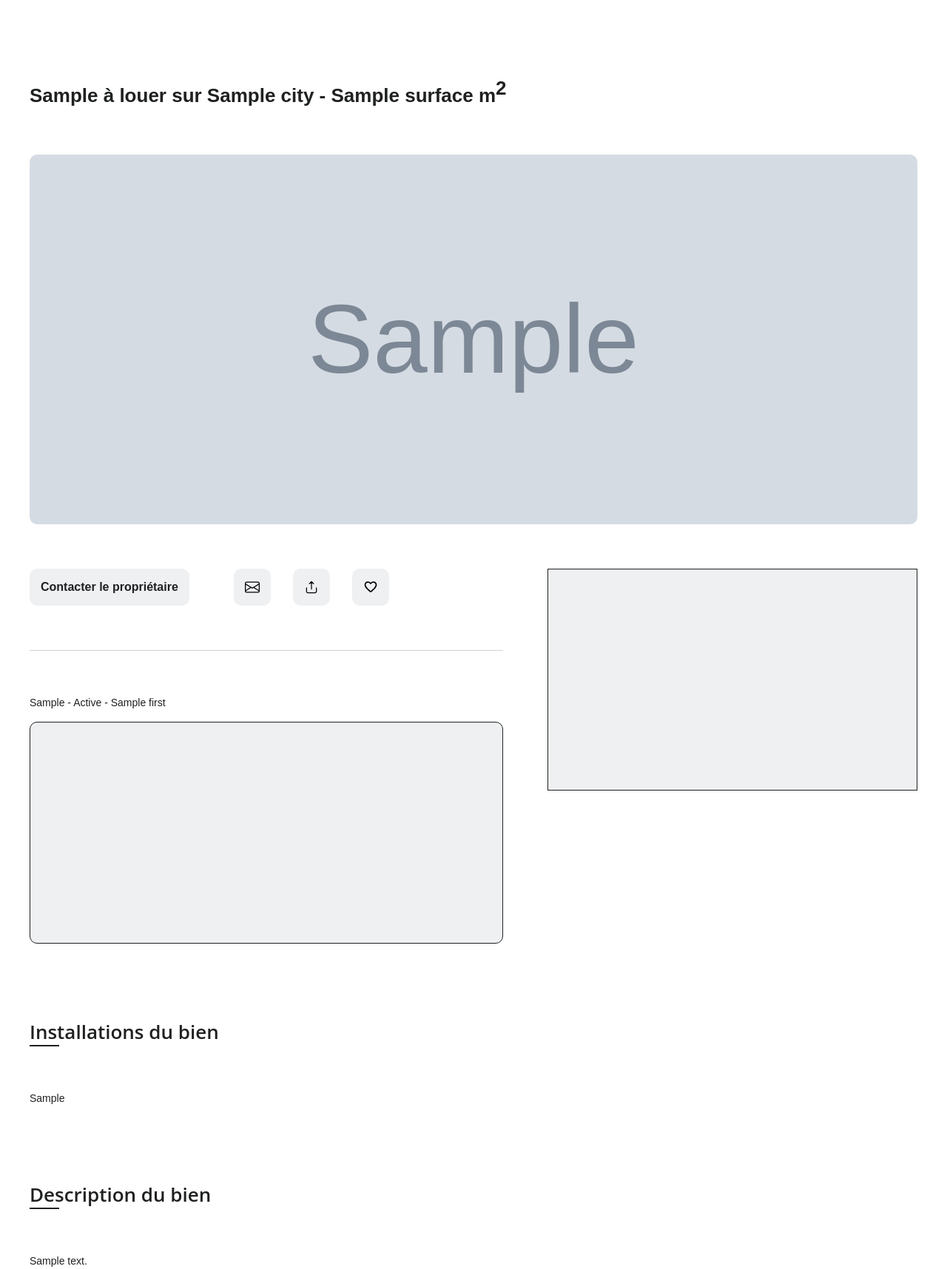
After one commit to ParasmoM/BoxToGo, a Symfony app: template templates/property_details/index.html.twig in a window 1280 px wide. The commit adds this page. Shown: the whole page at 74% size. Run offline with Twig, Linux system fonts and the light colour scheme; the template is opened without the code that fills it: most values are stand-ins (such as "Sample title", 1, 10 or a date in 2020); grey boxes marked "Sample" are stand-in pictures; some libraries are stand-ins or nearby versions.

Commit message:
La page de détails d'une annonce est partiellement fonctionnelle.

```diff
--- a/public/css/styles.css
+++ b/public/css/styles.css
@@ -1063,3 +1063,93 @@ body {
 .home .card > article .equipped {
   color: #1F2021;
 }
+
+.space-detail section:first-of-type, .space-detail section:nth-child(2), .space-detail section:nth-child(3) {
+  margin-top: 10rem;
+}
+
+.space-detail section:nth-child(2) h2, .space-detail section:nth-child(3) h2 {
+  font-size: 2.6rem;
+  font-weight: 600;
+  font-family: "Open Sans", sans-serif;
+  margin-bottom: 6rem;
+  position: relative;
+}
+.space-detail section:nth-child(2) h2::before, .space-detail section:nth-child(3) h2::before {
+  content: "";
+  display: inline-block;
+  height: 0.2rem;
+  width: 4rem;
+  background-color: #1F2021;
+  position: absolute;
+  bottom: 0;
+}
+
+.space-detail > .container {
+  --padding: 4rem * 2;
+  --max-width: 192rem;
+  background-color: #FFFFFF;
+  width: min(100% - var(--padding), var(--max-width));
+  margin-inline: auto;
+}
+.space-detail section:first-of-type h1 {
+  font-size: 2.6rem;
+  font-weight: 600;
+  margin-bottom: 6rem;
+}
+.space-detail section:first-of-type .gallery {
+  width: 100%;
+  height: 50rem;
+  margin-bottom: 6rem;
+}
+.space-detail section:first-of-type .gallery img {
+  width: 100%;
+  height: 100%;
+  object-fit: cover;
+  border-radius: 1rem;
+}
+.space-detail section:first-of-type .zone {
+  display: flex;
+  gap: 6rem;
+}
+.space-detail section:first-of-type .box1 {
+  flex: 1;
+}
+.space-detail section:first-of-type .box1 .buttons {
+  border-bottom: solid 1px #CDD3D8;
+  display: flex;
+  align-items: center;
+  gap: 3rem;
+  padding-bottom: 6rem;
+  margin-bottom: 6rem;
+}
+.space-detail section:first-of-type .box1 .buttons button {
+  border-radius: 1rem;
+  font-size: 1.6rem;
+  font-weight: 600;
+  height: 5rem;
+  padding-inline: 1.5rem;
+  background-color: #EFF0F2;
+}
+.space-detail section:first-of-type .box1 .buttons button img {
+  height: 2rem;
+}
+.space-detail section:first-of-type .box1 .buttons button:first-of-type {
+  margin-right: 3rem;
+}
+.space-detail section:first-of-type .box1 .map p {
+  margin-bottom: 1.5rem;
+}
+.space-detail section:first-of-type .box1 .map div {
+  height: 30rem;
+  width: 100%;
+  border-radius: 1rem;
+  background-color: #EFF0F2;
+  border: solid 1px;
+}
+.space-detail section:first-of-type .box2 {
+  width: 50rem;
+  height: 30rem;
+  border: solid 1px;
+  background-color: #EFF0F2;
+}
--- a/sass/pages/_index.scss
+++ b/sass/pages/_index.scss
@@ -1,6 +1,6 @@
 @use "login";
 @use "register";
 @use "home";
-// @use "dashboard-page";
+@use "property_details";
 // @use "settings";
 // @use "new_annonce";
--- /dev/null
+++ b/sass/pages/_property_details.scss
@@ -0,0 +1,102 @@
+@use "../base/variables" as *;
+@use "../utils" as *;
+
+.space-detail {
+    > .container {
+        --padding: 4rem * 2;
+        --max-width: #{$container-1};
+
+        background-color: $white;
+        width: min(100% - var(--padding), var(--max-width));
+        margin-inline: auto;
+    }
+
+    section:first-of-type {
+        @extend %section;
+        h1 {
+            font-size: $font-size-huge;
+            font-weight: $font-weight-semi-bold;
+            margin-bottom: $spacing-large;
+        }
+        .gallery {
+            width: 100%;
+            height: 50rem;
+            margin-bottom: $spacing-large;
+
+            img {
+                width: 100%;
+                height: 100%;
+                object-fit: cover;
+                border-radius: $border-radius;
+            }
+        }
+
+        .zone {
+            display: flex;
+            gap: $spacing-large;
+        }
+
+        .box1 {
+            flex: 1;
+
+            .buttons {
+                border-bottom: solid 1px $border-color;
+                display: flex;
+                align-items: center;
+                gap: $spacing-medium;
+                padding-bottom: $spacing-large;
+                margin-bottom: $spacing-large;
+
+                button {
+                    border-radius: $border-radius;
+                    font-size: $font-size-default;
+                    font-weight: $font-weight-semi-bold;
+                    height: 5rem;
+                    padding-inline: $spacing-small;
+                    background-color: $hovered;
+
+                    img {
+                        height: 2rem;
+                    }
+
+                    &:first-of-type {
+                        margin-right: $spacing-medium;
+                    }
+                }
+            }
+            .map p {
+                margin-bottom: $spacing-small;
+            }
+            .map div {
+                height: 30rem;
+                width: 100%;
+                border-radius: $border-radius;
+                background-color: $hovered;
+                border: solid 1px;
+            }
+        }
+
+
+        .box2 {
+            width: 50rem;
+            height: 30rem;
+            border: solid 1px;
+            background-color: $hovered;
+        }
+    }
+
+    section:nth-child(2) {
+        @extend %section;
+        h2 {
+            @extend %title-subheader;
+        }
+
+    }
+
+    section:nth-child(3) {
+        @extend %section;
+        h2 {
+            @extend %title-subheader;
+        }
+    }
+}
--- /dev/null
+++ b/sass/utils/_index.scss
@@ -0,0 +1 @@
+@use 'placeholders';
--- /dev/null
+++ b/sass/utils/_placeholders.scss
@@ -0,0 +1,37 @@
+@use "../base/variables" as *;
+
+%main-container {
+
+}
+
+%section {margin-top: 10rem;}
+
+%overlay-container {
+
+}
+
+%title-header {
+
+}
+
+%title-subheader {
+    font-size: $font-size-huge;
+    font-weight: $font-weight-semi-bold;
+    font-family: $ff-secondary;
+    margin-bottom: $spacing-large;
+    position: relative;
+
+    &::before {
+        content: "";
+        display: inline-block;
+        height: .2rem;
+        width: 4rem;
+        background-color: $black;
+        position: absolute;
+        bottom: 0;
+    }
+}
+
+%title-caption {
+
+}
--- a/src/Entity/Adresses.php
+++ b/src/Entity/Adresses.php
@@ -33,6 +33,11 @@ class Adresses
 
     #[ORM\ManyToOne(inversedBy: 'adresse')]
     private ?Spaces $space = null;
+
+    public function __toString()
+    {
+        return $this->street . ' n°' . $this->streetNumber . ' - ' . $this->postalCode . ' ' . $this->city;
+    }
 
     public function getId(): ?int
     {
--- a/src/Entity/SpaceEquipementLink.php
+++ b/src/Entity/SpaceEquipementLink.php
@@ -25,6 +25,11 @@ class SpaceEquipementLink
     {
         $this->spaceEquipments = new ArrayCollection();
     }
+
+    // public function __toString()
+    // {
+    //     return $this->space;
+    // }
 
     public function getId(): ?int
     {
--- a/templates/base.html.twig
+++ b/templates/base.html.twig
@@ -14,11 +14,12 @@
     </head>
     <body>
         {% set route = app.request.attributes.get('_route') %}
+        {% set routes = ['app_home', 'app_property_details'] %}
         {# {% if route == 'app_login' and route == 'app_register'
         and route starts with 'app_admin' %}
         {% else %}
         {% endif %} #}
-        {% if route == 'app_home' %}
+        {% if route in routes  %}
             {% include "layout/header/header.html.twig" %}
         {% endif %}
         {% block body %}{% endblock %}
--- /dev/null
+++ b/templates/property_details/index.html.twig
@@ -0,0 +1,58 @@
+{% extends 'base.html.twig' %}
+
+{% block title %}Hello PropertyDetailsController!{% endblock %}
+
+{% block body %}
+<main class="space-detail">
+    {{ dump(space.content) }}
+    <div class="container">
+
+        <section>
+            <h1>{{ space.spaceCateg|capitalize }} à louer sur {{ space.adresse.first.city|capitalize }} - {{ space.surface }} m<sup>2</sup></h1>
+            <div class="gallery">
+                {% for gallery in space.image %}
+                <img src="{{ asset('assets/uploads/' ~ space.file ~ '/' ~ gallery.imagePath) }}" alt="">
+                {% endfor %}
+            </div>
+
+            <div class="zone">
+                <div class="box1">
+                    <div class="buttons">
+                        <button>Contacter le propriétaire</button>
+                        <button><img src="{{ asset('images/icones/envelope.svg') }}" alt=""></button>
+                        <button><img src="{{ asset('images/icones/share.svg') }}" alt=""></button>
+                        <button><img src="{{ asset('images/icones/favorite.svg') }}" alt=""></button>
+                    </div>
+
+                    <div class="map">
+                        <p>{{ space.spaceCateg|capitalize }} - {{ space.user.status|capitalize }} - {{ space.adresse.first|capitalize }}</p>
+                        <div></div>
+                    </div>
+                </div>
+
+                <div class="box2">
+
+                </div>
+            </div>
+        </section>
+
+        <section>
+            <h2>Installations du bien </h2>
+            <div>
+            {% for equipment in space.equipment.first.spaceEquipments %}
+                <p>{{ equipment }}</p>
+            {% endfor %}
+            </div>
+        </section>
+
+        <section>
+            <h2>Description du bien</h2>
+            <div>
+            {% for content in space.content %}
+                <p>{{ content.description }}</p>
+            {% endfor %}
+            </div>
+        </section>
+    </div>
+</main>
+{% endblock %}
```
Also changed, not shown: src/Controller/PropertyDetailsController.php (added, +19 -0 lines), templates/home/index.html.twig (+7 -5 lines), public/assets/uploads/kti-2-14/c97fcfda9be023bdbe1451acefe2037f.webp (added), public/css/styles.min.css, public/images/icones/envelope.svg (added), public/images/icones/favorite.svg (added), public/images/icones/share.svg (added), sass/styles.scss (line endings or trailing spaces), 1 other file.
